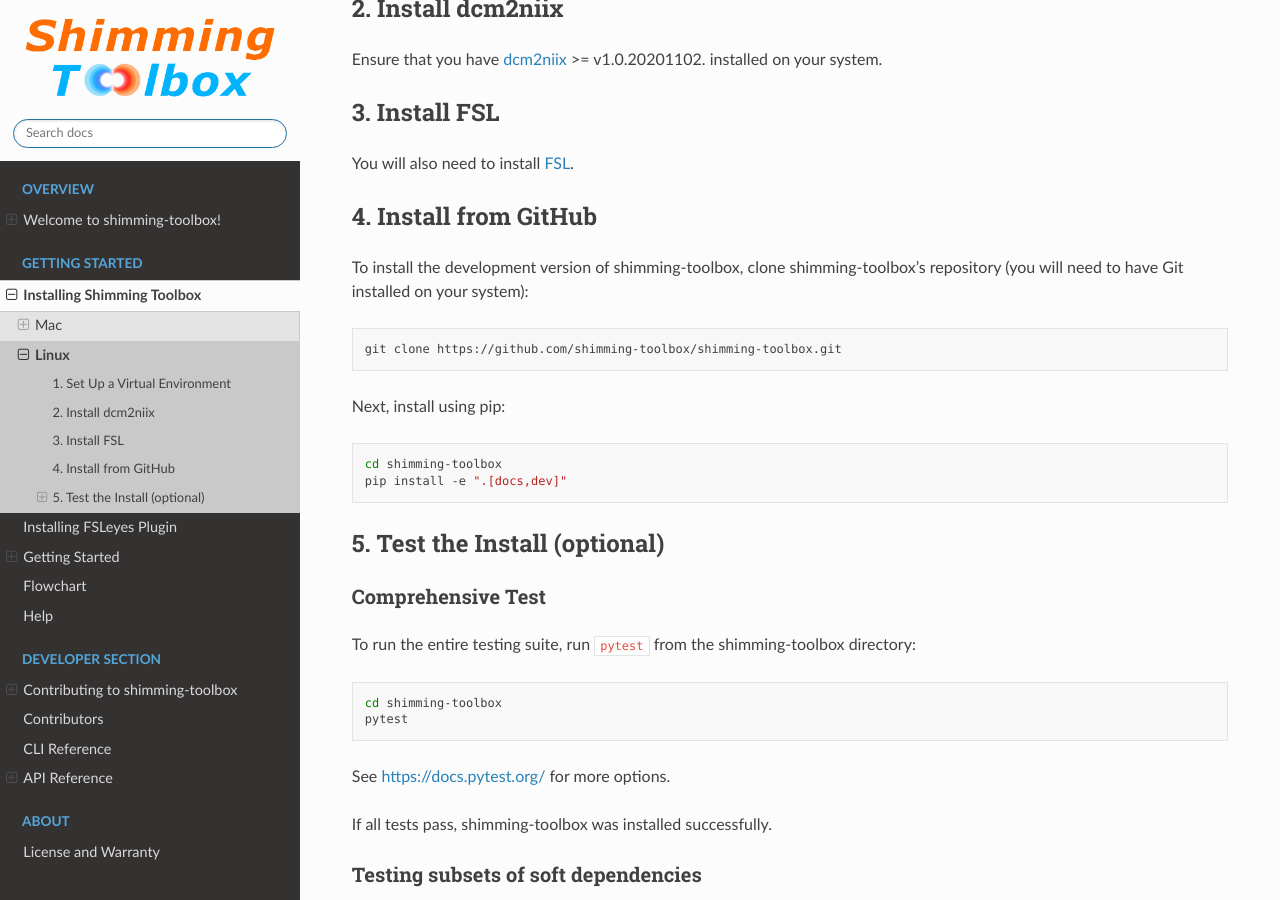
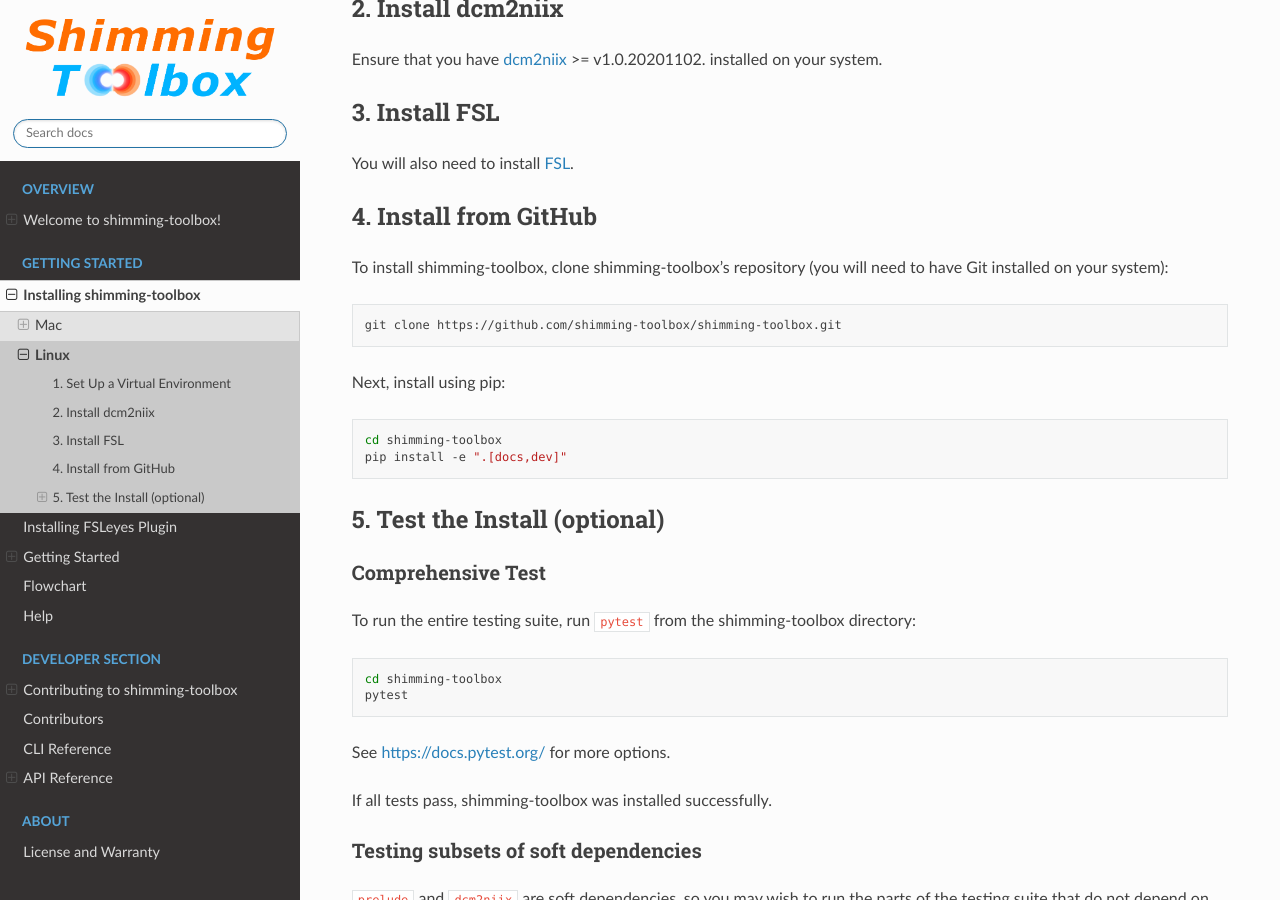
Before and after one commit to shimming-toolbox/shimming-toolbox, a Sphinx documentation site: the page built from docs/source/getting_started/installation_st/linux.rst, in a window 1280 px wide and 900 px high, scrolled down 895 px. Built offline with Sphinx 7.4.7 and the Read the Docs theme 2.0.0, drawn with Linux system fonts in a browser that asks for light colours; some of the changed text lies outside the part shown.

Commit message:
Apply suggestions from code review
Co-authored-by: Julien Cohen-Adad <jcohen@polymtl.ca>

```diff
--- a/README.rst
+++ b/README.rst
@@ -50,11 +50,11 @@ _____
 
 **1. Command Line**
 
-The primary way to use ``Shimming Toolbox`` is through the command line. For example:
+The primary way to use ``shimming-toolbox`` is through the command line. For example:
 
 .. code-block:: console
 
-  $ st_prepare_fieldmap -help
+  $ st_prepare_fieldmap --help
 
   Usage: st_prepare_fieldmap [OPTIONS] PHASE...
 
--- a/docs/source/getting_started/installation_st.rst
+++ b/docs/source/getting_started/installation_st.rst
@@ -1,7 +1,7 @@
 .. _installation:
 
 ***************************
-Installing Shimming Toolbox
+Installing shimming-toolbox
 ***************************
 
 
--- a/docs/source/getting_started/installation_st/linux.rst
+++ b/docs/source/getting_started/installation_st/linux.rst
@@ -51,7 +51,7 @@ You will also need to install `FSL <https://fsl.fmrib.ox.ac.uk/fsl/fslwiki/FslIn
 4. Install from GitHub
 ----------------------
 
-To install the development version of shimming-toolbox, clone
+To install shimming-toolbox, clone
 shimming-toolbox's repository (you will need to have Git installed on
 your system):
 
--- a/docs/source/getting_started/installation_st/mac.rst
+++ b/docs/source/getting_started/installation_st/mac.rst
@@ -72,7 +72,7 @@ You will also need to install `FSL <https://fsl.fmrib.ox.ac.uk/fsl/fslwiki/FslIn
 4. Install from GitHub
 ----------------------
 
-To install the development version of shimming-toolbox, clone
+To install shimming-toolbox, clone
 shimming-toolbox's repository (you will need to have Git installed on
 your system):
 
```
